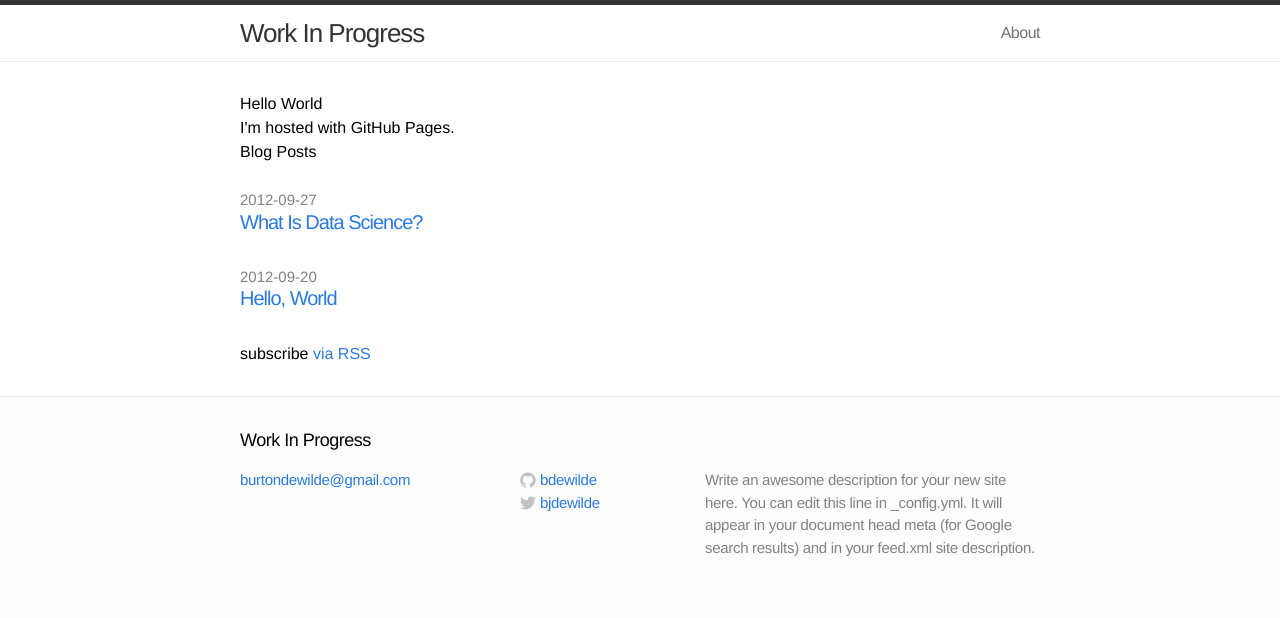
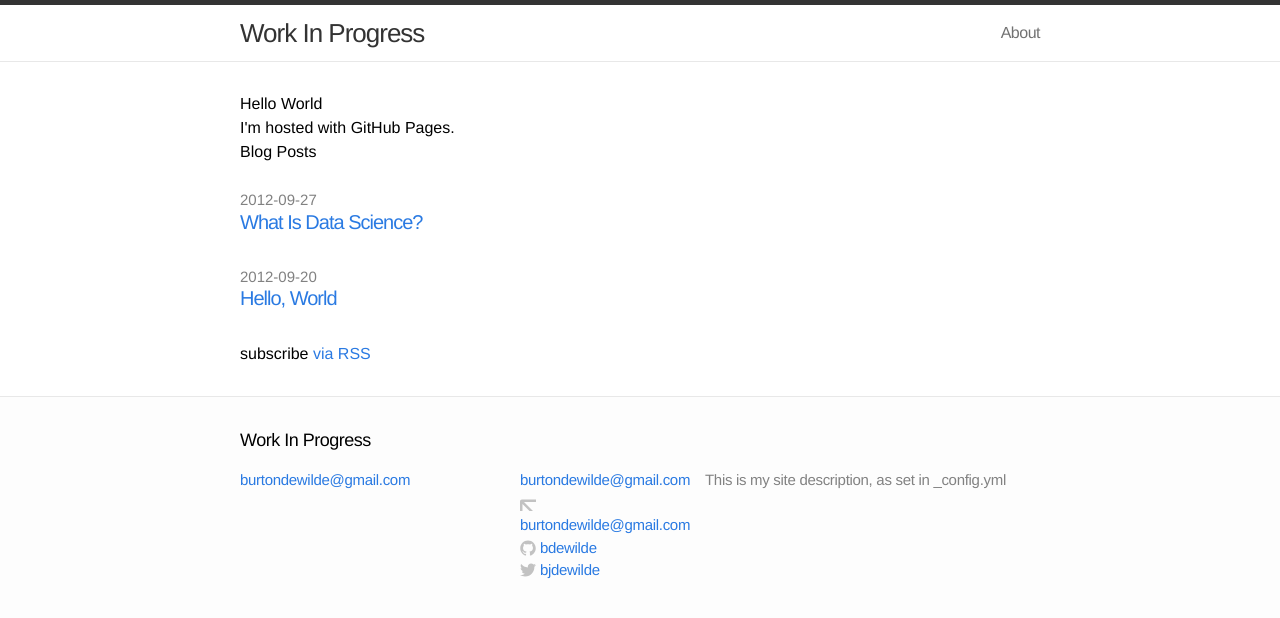
Before and after one commit to bdewilde/bdewilde.github.io, a Jekyll site: the page built from index.html, in a window 1280 px wide. Shown: the top 618 px of the page. Built offline with Jekyll 4.4.1, drawn with Linux system fonts in a browser that asks for light colours.

Commit message:
trying to add email to footer in a different format

```diff
--- a/_config.yml
+++ b/_config.yml
@@ -1,9 +1,9 @@
 # Site settings
 title: Work In Progress
-email: burtondewilde@gmail.com
-description: "Write an awesome description for your new site here. You can edit this line in _config.yml. It will appear in your document head meta (for Google search results) and in your feed.xml site description."
+description: "This is my site description, as set in _config.yml"
 baseurl: ""
 url: "http://yourdomain.com"
+email: burtondewilde@gmail.com
 twitter_username: bjdewilde
 github_username:  bdewilde
 timezone: America/New_York
--- a/_includes/footer.html
+++ b/_includes/footer.html
@@ -13,6 +13,20 @@
 
     <div class="footer-col-2 column">
       <ul>
+        {% if site.email %}<li>
+          <a href="mailto:{{ site.email }}">{{ site.email }}
+            <span class="icon email">
+              <svg version="1.1" class="github-icon-svg" xmlns="http://www.w3.org/2000/svg" xmlns:xlink="http://www.w3.org/1999/xlink" x="0px" y="0px"
+                 viewBox="0 0 16 16" enable-background="new 0 0 16 16" xml:space="preserve">
+                <path fill-rule="evenodd" clip-rule="evenodd" fill="#C2C2C2" d="M30.143,4.542H1.857C0.834,4.542,0,5.375,0,6.399v19.201c0,1.024,0.834,1.858,1.857,1.858h28.285
+                c1.023,0,1.857-0.833,1.857-1.858V6.399C32,5.375,31.166,4.542,30.143,4.542z M29.522,23.992l-9.114-5.883l9.114-9.114V23.992z
+                M14.687,21.205c0.362,0.362,0.837,0.542,1.313,0.542c0.476,0,0.951-0.181,1.314-0.543l2.198-2.199l9.259,5.977H3.205l9.279-5.979
+                L14.687,21.205z M27.994,7.019L16,19.014L4.006,7.019H27.994z M11.588,18.105l-9.11,5.871V8.995L11.588,18.105z"/>
+              </svg>
+            </span>
+            <span class="email">{{ site.email }}</span>
+          </a>
+        </li>{% endif %}
         {% if site.github_username %}<li>
           <a href="https://github.com/{{ site.github_username }}">
             <span class="icon github">
--- a/_layouts/post.html
+++ b/_layouts/post.html
@@ -5,7 +5,6 @@ layout: default
 
   <header class="post-header">
     <h1>{{ page.title }}</h1>
-    <!--<p class="meta">{{ page.date | date: "%b %-d, %Y" }}{% if page.author %} • {{ page.author }}{% endif %}{% if page.meta %} • {{ page.meta }}{% endif %}</p>-->
     <p class="meta">{{ page.date | date: "%Y-%m-%d" }}{% if page.author %} • {{ page.author }}{% endif %}{% if page.meta %} • {{ page.meta }}{% endif %}</p>
   </header>
 
```
